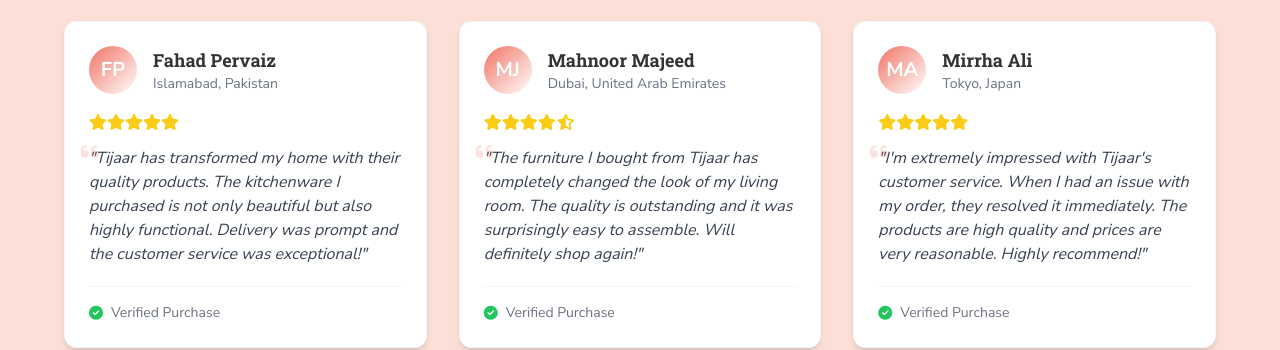
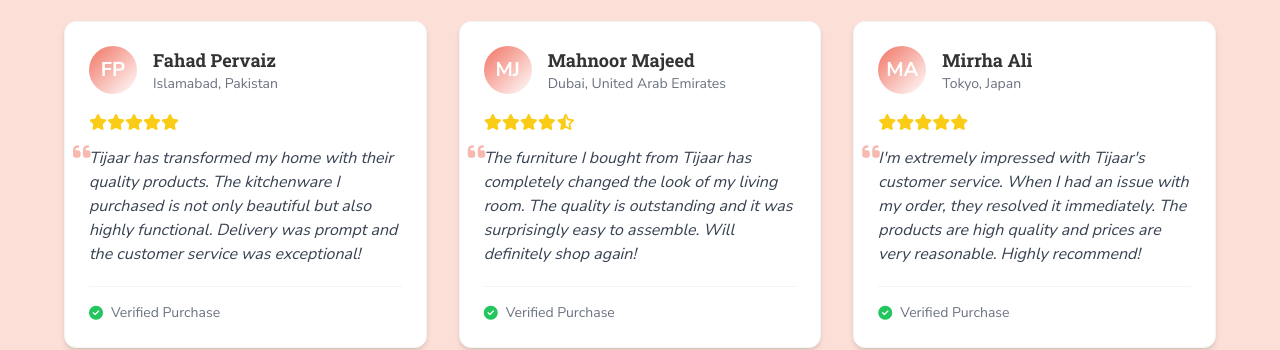
Before and after one commit to moheebshams/Tijaar, a plain HTML site: page index.html in a window 1280 px wide. Shown: the part 3040-3390 px from the top of the page. Drawn offline with nearby package versions, Linux system fonts and the light colour scheme.

Commit message:
customer section

```diff
--- a/index.html
+++ b/index.html
@@ -1205,12 +1205,12 @@
             </div>
             <p class="text-gray-700 italic relative">
               <i
-                class="fas fa-quote-left text-primary opacity-20 text-xl absolute -left-2 -top-2"
+                class="fas fa-quote-left text-primary opacity-50 text-xl absolute -left-4 -top-2"
               ></i>
-              "Tijaar has transformed my home with their quality products. The
+              Tijaar has transformed my home with their quality products. The
               kitchenware I purchased is not only beautiful but also highly
               functional. Delivery was prompt and the customer service was
-              exceptional!"
+              exceptional!
             </p>
             <div
               class="mt-5 pt-4 border-t border-gray-100 flex items-center text-sm text-gray-500"
@@ -1244,11 +1244,11 @@
             </div>
             <p class="text-gray-700 italic relative">
               <i
-                class="fas fa-quote-left text-primary opacity-20 text-xl absolute -left-2 -top-2"
+                class="fas fa-quote-left text-primary opacity-50 text-xl absolute -left-4 -top-2"
               ></i>
-              "The furniture I bought from Tijaar has completely changed the
+              The furniture I bought from Tijaar has completely changed the
               look of my living room. The quality is outstanding and it was
-              surprisingly easy to assemble. Will definitely shop again!"
+              surprisingly easy to assemble. Will definitely shop again!
             </p>
             <div
               class="mt-5 pt-4 border-t border-gray-100 flex items-center text-sm text-gray-500"
@@ -1282,12 +1282,12 @@
             </div>
             <p class="text-gray-700 italic relative">
               <i
-                class="fas fa-quote-left text-primary opacity-20 text-xl absolute -left-2 -top-2"
+                class="fas fa-quote-left text-primary opacity-50 text-xl absolute -left-4 -top-2"
               ></i>
-              "I'm extremely impressed with Tijaar's customer service. When I
+              I'm extremely impressed with Tijaar's customer service. When I
               had an issue with my order, they resolved it immediately. The
               products are high quality and prices are very reasonable. Highly
-              recommend!"
+              recommend!
             </p>
             <div
               class="mt-5 pt-4 border-t border-gray-100 flex items-center text-sm text-gray-500"
```
